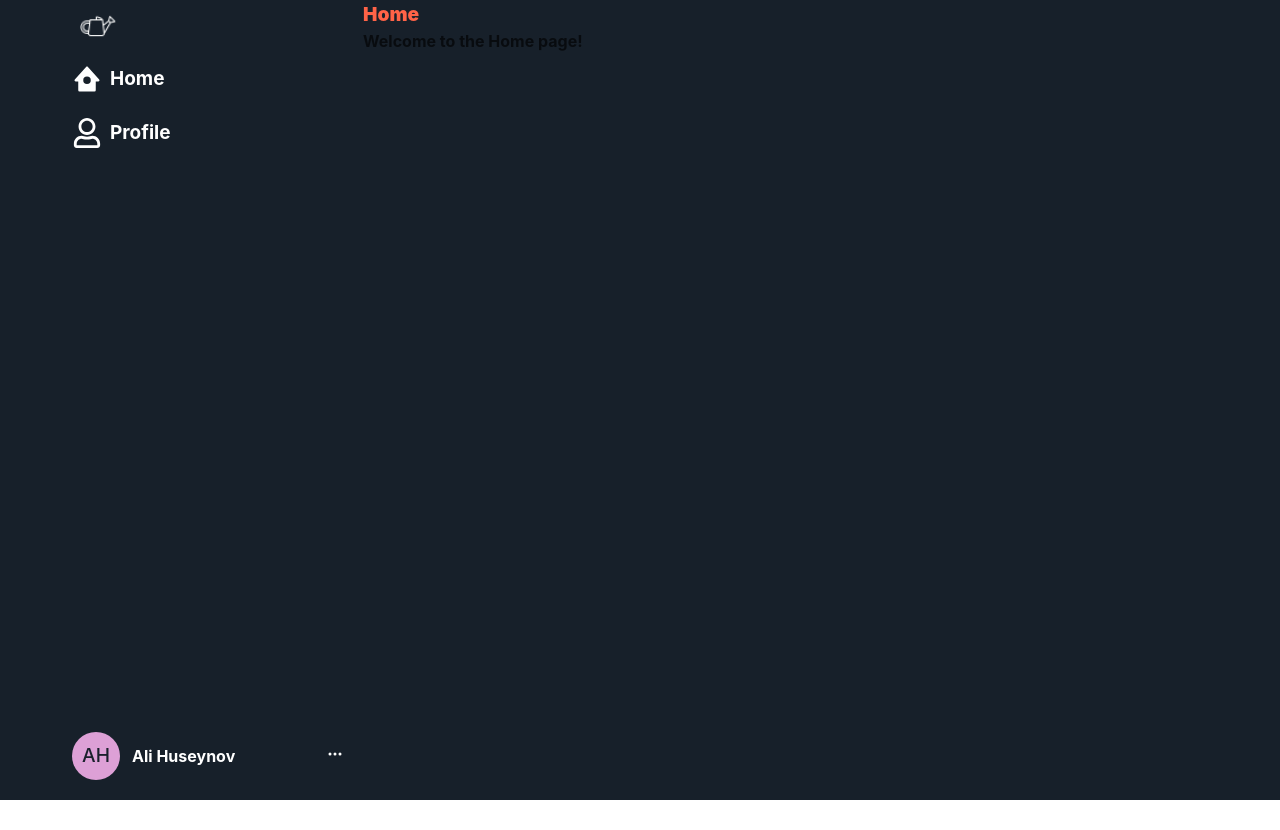
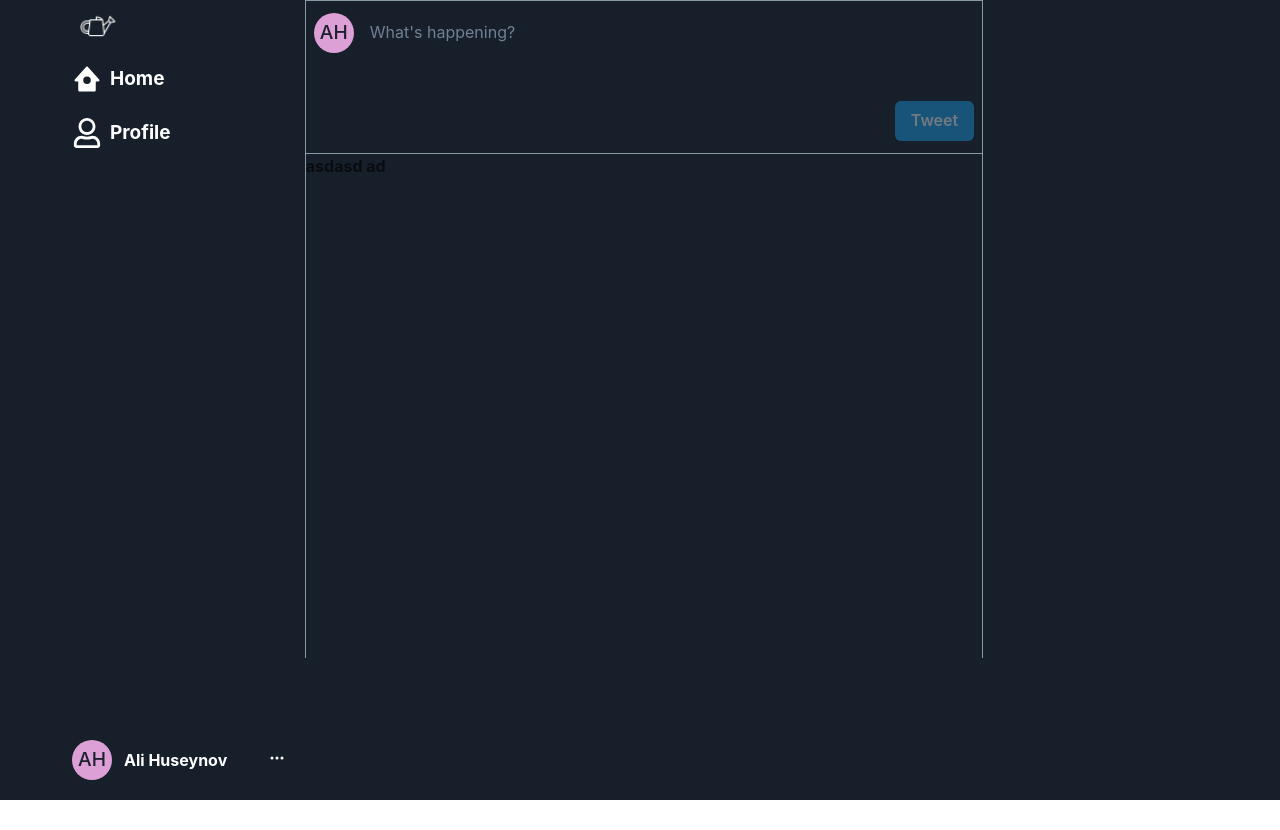
Before and after one commit to EmilAbdulxaliqov/FakeTweetAppFront, a React (Vite) app: page / in a window 1280 px wide. Built offline with nearby package versions, Linux system fonts and the light colour scheme.

Commit message:
create Tweet content

```diff
--- a/src/components/Sidebar/SidebarAccound.tsx
+++ b/src/components/Sidebar/SidebarAccound.tsx
@@ -11,6 +11,7 @@ import {
 import { BsThreeDots } from "react-icons/bs";
 import { BsFillGearFill } from "react-icons/bs";
 import { MdLogout } from "react-icons/md";
+import { Link } from "react-router-dom";
 function SidebarAccound() {
   return (
     <Box
@@ -22,10 +23,13 @@ function SidebarAccound() {
       alignItems={"center"}
       justifyContent={"space-between"}
     >
-      <Box display={"flex"} gap={3} alignItems={"center"}>
-        <Avatar name="Ali Huseynov" />
-        <Text color={"white"}>Ali Huseynov</Text>
-      </Box>
+      <Link to="/profile">
+        <Box display={"flex"} gap={3} alignItems={"center"}>
+          <Avatar name="Ali Huseynov" boxSize={10} />
+          <Text color={"white"}>Ali Huseynov</Text>
+        </Box>{" "}
+      </Link>
+
       <Menu placement="top-end">
         <MenuButton>
           <Icon as={BsThreeDots} color={"white"} />
--- /dev/null
+++ b/src/components/home/MobileHomeHeader.tsx
@@ -0,0 +1,25 @@
+import { Avatar, Box, Text } from "@chakra-ui/react";
+import React from "react";
+import PopoverTwitt from "./PopoverTwitt";
+
+function MobileHomeHeader() {
+  return (
+    <Box
+      className="mobile_header"
+      display={{ base: "flex", md: "none" }}
+      py={2}
+      justifyContent={"space-between"}
+      alignItems={"center"}
+      color={"white"}
+      w={"full"}
+    >
+      <Box className="accound_icon">
+        <Avatar name="Ali Huseynov" boxSize={8} />
+      </Box>
+      <Text className="header_title">Home</Text>
+      <PopoverTwitt />
+    </Box>
+  );
+}
+
+export default MobileHomeHeader;
--- /dev/null
+++ b/src/components/home/PopoverForm.tsx
@@ -0,0 +1,43 @@
+import {
+  Button,
+  ButtonGroup,
+  FormControl,
+  FormLabel,
+  Input,
+  Stack,
+  Textarea,
+} from "@chakra-ui/react";
+import React from "react";
+
+function PopoverForm({
+  firstFieldRef,
+  onCancel,
+}: {
+  firstFieldRef: React.RefObject<HTMLInputElement>;
+  onCancel: () => void;
+}) {
+  return (
+    <Stack spacing={4}>
+      <FormControl>
+        <FormLabel htmlFor="Title" color={"black"}>
+          Title
+        </FormLabel>
+        <Input ref={firstFieldRef} id="first-name" />
+      </FormControl>
+      <FormControl>
+        <FormLabel htmlFor="content" color={"black"}>
+          Content
+        </FormLabel>
+        <Textarea id="content" />
+      </FormControl>
+      <ButtonGroup display="flex" justifyContent="flex-end">
+        <Button variant="outline" onClick={onCancel}>
+          Cancel
+        </Button>
+        <Button colorScheme="teal">Tweet</Button>
+      </ButtonGroup>
+    </Stack>
+  );
+}
+
+export default PopoverForm;
--- /dev/null
+++ b/src/components/home/PopoverTwitt.tsx
@@ -0,0 +1,36 @@
+import {
+  FocusLock,
+  Icon,
+  Popover,
+  PopoverContent,
+  PopoverTrigger,
+  useDisclosure,
+} from "@chakra-ui/react";
+import React, { useRef } from "react";
+
+import { FaPencil } from "react-icons/fa6";
+import PopoverForm from "./PopoverForm";
+function PopoverTwitt() {
+  const { onOpen, onClose, isOpen } = useDisclosure();
+  const firstFieldRef = useRef(null);
+  return (
+    <Popover
+      isOpen={isOpen}
+      initialFocusRef={firstFieldRef}
+      onOpen={onOpen}
+      onClose={onClose}
+      closeOnBlur={false}
+    >
+      <PopoverTrigger>
+        <Icon className="header_icon" as={FaPencil} />
+      </PopoverTrigger>
+      <PopoverContent top={50} right={-10} p={2}>
+        <FocusLock persistentFocus={false}>
+          <PopoverForm firstFieldRef={firstFieldRef} onCancel={onClose} />
+        </FocusLock>
+      </PopoverContent>
+    </Popover>
+  );
+}
+
+export default PopoverTwitt;
--- /dev/null
+++ b/src/components/home/TweetContent.tsx
@@ -0,0 +1,26 @@
+import { Avatar, Box, Button, Textarea } from "@chakra-ui/react";
+import React from "react";
+
+function TweetContent() {
+  return (
+    <Box borderY={"1px"} borderColor={"#8899A6"} px={2} py={3}>
+      <Box display={"flex"}>
+        <Avatar name="Ali Huseynov" boxSize={10} />
+        <Textarea
+          placeholder="What's happening?"
+          outline={"none"}
+          color={"#8899A6"}
+          _focusVisible={{ outline: "none" }}
+          border={"none"}
+          resize={"none"}
+          h={"50px"}
+        />
+      </Box>
+      <Box display={"flex"} w={"full"} justifyContent={"end"} mt={2}>
+        <Button isDisabled color={"#fff"} bg={"#1DA1F2"}>Tweet</Button>
+      </Box>
+    </Box>
+  );
+}
+
+export default TweetContent;
--- a/src/layout/MainLayout.tsx
+++ b/src/layout/MainLayout.tsx
@@ -6,14 +6,14 @@ function MainLayout() {
   return (
     <Box px={"5%"} bg={"#17202A"}>
       <Grid
-        templateAreas={{ md: `"nav main"`, sm: `"nav" "main"` }}
-        gridTemplateColumns={"1fr 3fr"}
+        templateAreas={{base:`"main main"`, md: `"nav main side"` }}
+        gridTemplateColumns={"1fr 3fr 1fr"}
         gap="1"
         color="blackAlpha.700"
         fontWeight="bold"
       >
         <GridItem
-          display={{ sm: "none", md: "block" }}
+          display={{base: "none", md: "block" }}
           px="2"
           area={"nav"}
           height={"100vh"}
--- a/src/pages/HomePage.tsx
+++ b/src/pages/HomePage.tsx
@@ -1,18 +1,16 @@
-import {Text} from  "@chakra-ui/react"
+import { Box } from "@chakra-ui/react";
+import MobileHomeHeader from "../components/home/MobileHomeHeader";
+import TweetContent from "../components/home/TweetContent";
 
 function HomePage() {
   return (
-    <div>
-      <Text
-        color="tomato"
-        fontStyle={"normal"}
-        fontWeight={"900"}
-        fontSize={"larger"}
-      >
-        Home
-      </Text>
-      <p>Welcome to the Home page!</p>
-    </div>
+    <Box borderX={"1px"} borderColor={"#8899A6"}>
+      <MobileHomeHeader/>
+      <TweetContent/>
+
+      asdasd ad
+      <br /><br /><br /><br /><br /><br /><br /><br /><br /><br /><br /><br /><br /><br /><br /><br /><br /><br /><br /><br /><br />
+    </Box>
   );
 }
 
```
